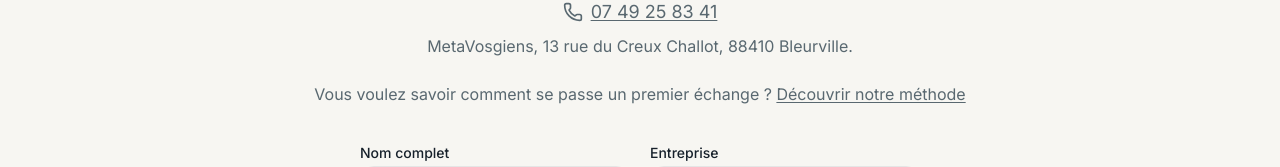
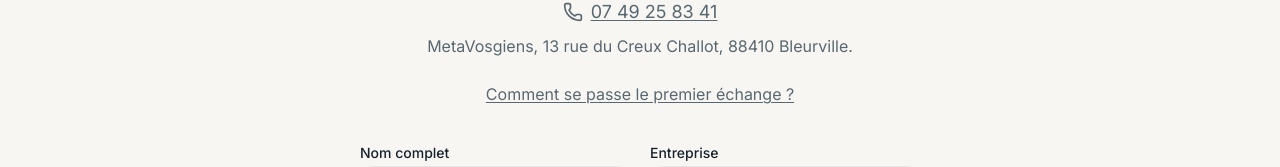
Before and after one commit to Krystopher88/metavosgiens-web, a Next.js app: page /contact in a window 1280 px wide. Shown: the part 340-507 px from the top of the page. Built offline with nearby package versions, Linux system fonts and the light colour scheme; no server answers.

Commit message:
fix(seo): donne une ancre descriptive au lien du contact vers la méthode

```diff
--- a/app/contact/page.tsx
+++ b/app/contact/page.tsx
@@ -36,12 +36,11 @@ export default function ContactPage() {
           {SITE.name}, 13 rue du Creux Challot, 88410 Bleurville.
         </p>
         <p className="mt-6 text-base text-[#596870]">
-          Vous voulez savoir comment se passe un premier échange ?{" "}
           <Link
             href="/a-propos#methode"
             className="rounded-sm underline underline-offset-2 outline-none hover:text-green focus-visible:ring-3 focus-visible:ring-ring/50"
           >
-            Découvrir notre méthode
+            Comment se passe le premier échange ?
           </Link>
         </p>
       </div>
```
